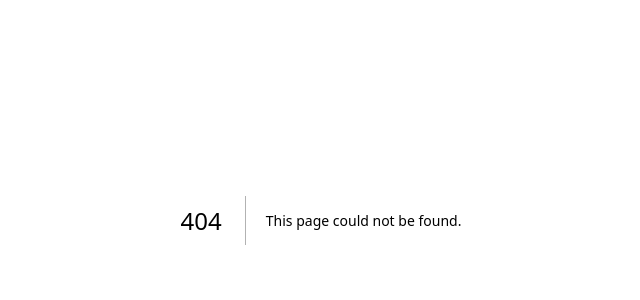
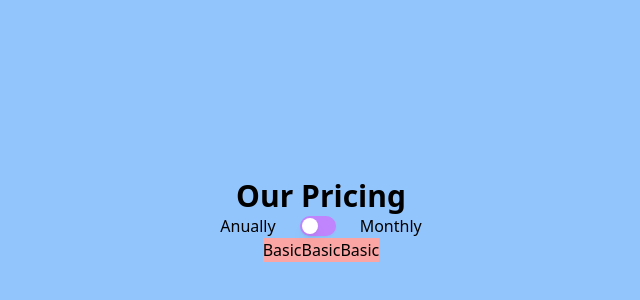
Before and after one commit to felipesdiseno/frontendmentor, a Next.js app: page /pricingpage in a window 1280 px wide. Before the commit this address had no page. Shown: the part 180-480 px from the top of the page, without its empty margins (319-959 px from the left). Built offline with nearby package versions, Linux system fonts and the light colour scheme.

Commit message:
se realizo la page pricingpage, el compoente pricingcomponent y se instalo el swicth de shadcn

```diff
--- a/package.json
+++ b/package.json
@@ -13,6 +13,7 @@
     "@radix-ui/react-icons": "^1.3.0",
     "@radix-ui/react-scroll-area": "^1.2.0",
     "@radix-ui/react-slot": "^1.1.0",
+    "@radix-ui/react-switch": "^1.1.1",
     "class-variance-authority": "^0.7.0",
     "clsx": "^2.1.1",
     "lucide-react": "^0.453.0",
--- /dev/null
+++ b/src/app/pricingpage/page.tsx
@@ -0,0 +1,23 @@
+import PricingwToggle from "@/components/pricingcomponent";
+import { Switch } from "@/components/ui/switch";
+import React from "react";
+
+function PrincingPage() {
+  return (
+    <div className="flex items-center justify-center h-screen flex-col bg-blue-300">
+      <h1 className="text-3xl font-bold">Our Pricing</h1>
+      <div className="flex flex-row items-center gap-6">
+        <h3>Anually</h3>
+        <Switch className=" bg-[#797EE2]" />
+        <h3>Monthly</h3>
+      </div>
+      <div className="flex flex-row">
+        <PricingwToggle />
+        <PricingwToggle />
+        <PricingwToggle />
+      </div>
+    </div>
+  );
+}
+
+export default PrincingPage;
--- /dev/null
+++ b/src/components/pricingcomponent/index.tsx
@@ -0,0 +1,43 @@
+import React from "react";
+
+const cardIformation = [
+  {
+    title: "Basic",
+    priceMonth: "19.99",
+    priceYear: "199.99",
+    storage: "500 GB Storage",
+    users: "2 Users Allowed",
+    send: "Send up to 3 GB",
+  },
+  {
+    title: "Professional",
+    priceMonth: "24.99",
+    priceYear: "249.99",
+    storage: "1 TB Storage",
+    users: "5 Users Allowed",
+    send: "Send up to 10 GB",
+  },
+  {
+    title: "Master",
+    priceMonth: "39.99",
+    priceYear: "399.99",
+    storage: "2 TB Storage",
+    users: "10 Users Allowed",
+    send: "Send up to 20 GB",
+  },
+];
+// if (toggle === "on") {
+//   return cardInformation.map((card) => card.priceMonth); // Retorna los precios mensuales
+// } else {
+//   return cardInformation.map((card) => card.priceYear); // Retorna los precios anuales
+// }
+
+function PricingwToggle() {
+  return (
+    <div className="flex flex-col items-center justify-center bg-red-300">
+      <h3>Basic</h3>
+    </div>
+  );
+}
+
+export default PricingwToggle;
--- /dev/null
+++ b/src/components/ui/switch.tsx
@@ -0,0 +1,29 @@
+"use client";
+
+import * as React from "react";
+import * as SwitchPrimitives from "@radix-ui/react-switch";
+
+import { cn } from "@/lib/utils";
+
+const Switch = React.forwardRef<
+  React.ElementRef<typeof SwitchPrimitives.Root>,
+  React.ComponentPropsWithoutRef<typeof SwitchPrimitives.Root>
+>(({ className, ...props }, ref) => (
+  <SwitchPrimitives.Root
+    className={cn(
+      "peer inline-flex h-5 w-9 shrink-0 cursor-pointer items-center rounded-full border-2 border-transparent shadow-sm transition-colors focus-visible:outline-none focus-visible:ring-2 focus-visible:ring-ring focus-visible:ring-offset-2 focus-visible:ring-offset-background disabled:cursor-not-allowed disabled:opacity-50 data-[state=checked]:bg-purple-400 data-[state=unchecked]:bg-purple-400",
+      className
+    )}
+    {...props}
+    ref={ref}
+  >
+    <SwitchPrimitives.Thumb
+      className={cn(
+        "pointer-events-none block h-4 w-4 rounded-full bg-white shadow-lg ring-0 transition-transform data-[state=checked]:translate-x-4 data-[state=unchecked]:translate-x-0"
+      )}
+    />
+  </SwitchPrimitives.Root>
+));
+Switch.displayName = SwitchPrimitives.Root.displayName;
+
+export { Switch };
```
Also changed, not shown: 1 other file (tests, documents, lock files or other folders).
